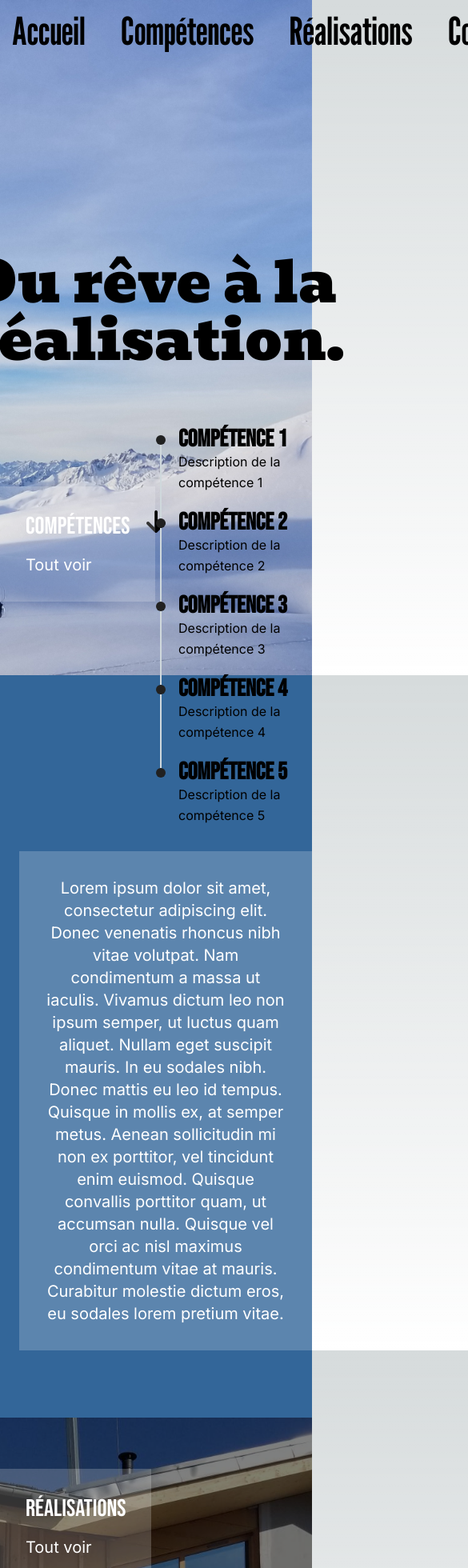
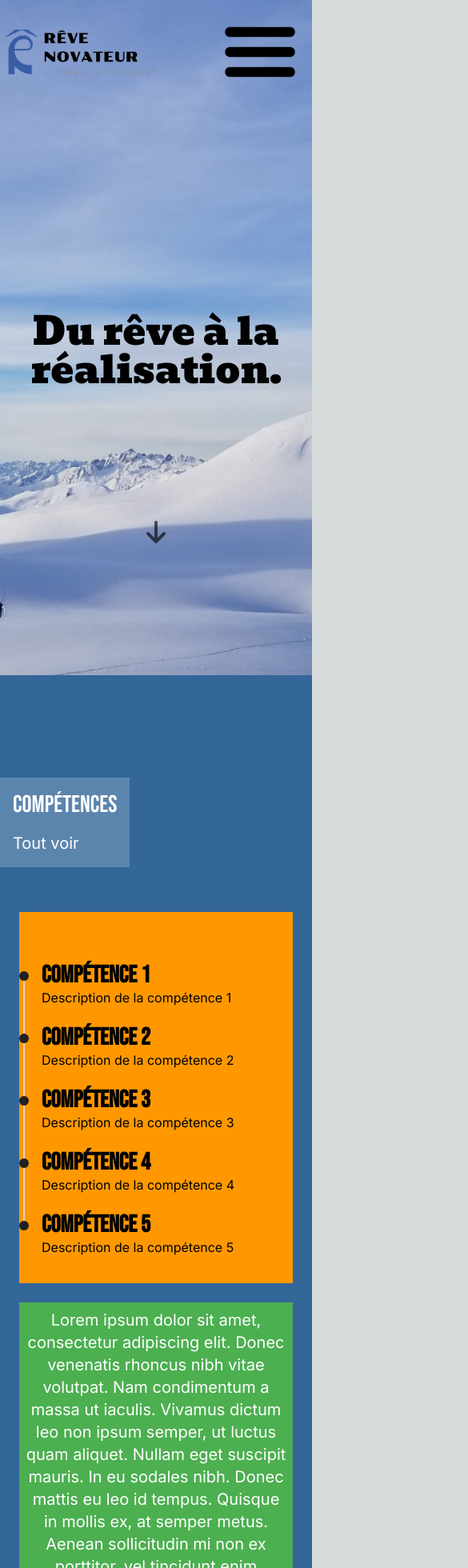
Before and after one commit to little-petal/reve-novateur, a Next.js app: page / in a window 390 px wide. Shown: the top 1960 px of the page at 80% size, 585 px wide, since content can reach past the window. Built offline with nearby package versions, Linux system fonts and the light colour scheme; a web font is replaced by a local one.

Commit message:
add responsive design

```diff
--- a/src/app/page.tsx
+++ b/src/app/page.tsx
@@ -13,13 +13,13 @@ export default async function Home() {
   const skills = JSON.parse(skillsFile);
 
   return (
-    <main className='static h-screen'>
+    <main className='static lg:h-screen'>
 
       {/* Page d'accueil */}
-      <section id="nav-landing-page" className='h-full bg-cover bg-center bg-no-repeat bg-landing-page md:bg-landing-page flex flex-col snap-always snap-start relative'>
+      <section id="nav-landing-page" className='h-screen lg:h-full bg-cover bg-center bg-no-repeat bg-landing-page md:bg-landing-page flex flex-col snap-always snap-start relative'>
         <Header/>
         <div className="flex basis-1/2 items-end justify-center">
-        <p className="text-7xl font-bevan">Du rêve à la réalisation.</p>
+        <p className="text-5xl sm:text-6xl md:text-7xl font-bevan text-center">Du rêve à la réalisation.</p>
         </div>
         <div className="flex basis-1/2 flex-col items-center justify-center">
           <a href="#nav-skills"><i className="fa-solid fa-arrow-down fa-fade fa-2xl md:fa-2xl"></i></a>
@@ -27,39 +27,38 @@ export default async function Home() {
       </section>
 
       {/* Compétences */}
-      <section id="nav-skills" className="h-full flex flex-col bg-bluegray snap-always snap-start">
-        <div className="h-[10%]"></div>
-        <div className="h-full flex flex-col lg:flex-row justify-center content-center h-52">
-          <div className="flex flex-col basis-1/2">
-            <div className="absolute bg-white/20 mt-16 p-6">
+      {/* <section id="nav-skills" className="h-fit lg:h-full flex flex-col bg-red-500/50 sm:bg-orange-500/50 md:bg-yellow-500/50 lg:bg-green-500/50 xl:bg-blue-500/50 2xl:bg-purple-500/50 snap-always snap-start"> */}
+      <section id="nav-skills" className="h-fit lg:h-full flex flex-col bg-bluegray snap-always snap-start">
+        <div className="h-16 lg:h-[10%]"></div>
+        <div className="h-min lg:h-[90%] p6 relative">
+          <div className="absolute bg-white/20 z-10 mt-16 p-2 md:p-6">
             <p className="font-bebas text-white text-3xl md:text-4xl lg:text-5xl p-2">Compétences</p>
             <p className="font-inter text-white text-xl md:text-xl lg:text-2xl p-2">Tout voir</p>
           </div>
-            <div className="flex flex-row basis-2/3">
-              <div className="basis-1/2"></div>
-              <div className="basis-1/2 flex items-end">
+          <div className="lg:absolute inset-20 mt-52 lg:inset-0 grid grid-cols-1 grid-rows-3 lg:grid-cols-6 lg:grid-rows-5 p-6 gap-6">
+            <div className="bg-orange-500 w-full h-full row-span-1 lg:col-start-2 lg:col-span-2 lg:row-span-3 flex items-end">
               <List skills={skills} />
             </div>
-            </div>
-            <div className="bg-white/20 basis-1/3 ml-6 mb-6 p-6">
-              <p className="font-inter text-white text-xl md:text-xl lg:text-2xl p-2 text-center">Lorem ipsum dolor sit amet, consectetur adipiscing elit. Donec venenatis rhoncus nibh vitae volutpat. Nam condimentum a massa ut iaculis. Vivamus dictum leo non ipsum semper, ut luctus quam aliquet. Nullam eget suscipit mauris. In eu sodales nibh. Donec mattis eu leo id tempus. Quisque in mollis ex, at semper metus. Aenean sollicitudin mi non ex porttitor, vel tincidunt enim euismod. Quisque convallis porttitor quam, ut accumsan nulla. Quisque vel orci ac nisl maximus condimentum vitae at mauris. Curabitur molestie dictum eros, eu sodales lorem pretium vitae. </p>
-            </div>
-          </div>
-          <div className="flex basis-1/2 p-6">
+            <div className="bg-yellow-500 w-full h-full row-span-1 row-start-3 lg:col-span-3 lg:row-span-5">
               <img
                 src="/assets/images/skills.jpg"
                 alt="image 2"
                 className="h-full w-full object-cover"
               />
             </div>
+            <div className="bg-green-500 w-full h-full lg:col-span-3 lg:row-span-2 flex items-center">
+              <p className="font-inter text-white text-xl md:text-xl lg:text-xl xl:text-xl 2xl:text-2xl p-2 text-center">Lorem ipsum dolor sit amet, consectetur adipiscing elit. Donec venenatis rhoncus nibh vitae volutpat. Nam condimentum a massa ut iaculis. Vivamus dictum leo non ipsum semper, ut luctus quam aliquet. Nullam eget suscipit mauris. In eu sodales nibh. Donec mattis eu leo id tempus. Quisque in mollis ex, at semper metus. Aenean sollicitudin mi non ex porttitor, vel tincidunt enim euismod. Quisque convallis porttitor quam, ut accumsan nulla. Quisque vel orci ac nisl maximus condimentum vitae at mauris. </p>
             </div>
+          </div>
+        </div>
+
       </section>
 
       {/* Réalisations */}
-      <section id="nav-projects" className="h-full flex flex-col bg-bluegray relative snap-always snap-end">
-        <div className="h-[10%]"></div>
-        <div className="h-[90%] p6">
-          <div className="absolute bg-white/20 z-10 mt-16 p-6">
+      <section id="nav-projects" className="h-screen lg:h-full flex flex-col bg-bluegray relative snap-always snap-end">
+        <div className="h-16 lg:h-[10%]"></div>
+        <div className="h-full lg:h-[90%] p6 relative">
+          <div className="absolute bg-white/20 z-10 mt-16 p-2 md:p-6">
             <p className="font-bebas text-white text-3xl md:text-4xl lg:text-5xl p-2">Réalisations</p>
             <p className="font-inter text-white text-xl md:text-xl lg:text-2xl p-2">Tout voir</p>
           </div>
@@ -68,10 +67,10 @@ export default async function Home() {
       </section>
 
       {/* Contact */}
-      <section id="nav-contact" className="h-full flex flex-col bg-bluegray snap-always snap-end">
-        <div className="h-[10%]"></div>
-        <div className="h-[90%] p6">
-          <div className="absolute bg-white/20 z-10 mt-16 p-6">
+      <section id="nav-contact" className="h-screen lg:h-full flex flex-col bg-bluegray snap-always snap-end">
+        <div className="h-16 lg:h-[10%]"></div>
+        <div className="h-full lg:h-[90%] p6">
+          <div className="absolute bg-white/20 z-10 mt-16 p-2 md:p-6">
             <p className="font-bebas text-white text-3xl md:text-4xl lg:text-5xl p-2">Contact</p>
           </div>
         </div>
--- a/src/components/Header.tsx
+++ b/src/components/Header.tsx
@@ -7,6 +7,8 @@ import { useEffect, useState } from "react";
 
 export const Header = () => {
   const [header, setHeader] = useState(false);
+  const [open, setOpen] = useState(false);
+
 
   const scrollHeader = () => {
     if (window.scrollY >= 300) {
@@ -19,6 +21,8 @@ export const Header = () => {
   useEffect(() => {
     window.addEventListener('scroll', scrollHeader)
   }, []);
+
+  const navStyles = open ? "p-6 bg-black/70 text-7xl text-white absolute h-screen top-0 right-0 lg:block" : "hidden lg:flex lg:text-5xl";
 
   return  (
     <div className={header ? "fixed z-20 top-0 w-[100%] h-[10%] bg-white text-8xl" : "bg-[transparent] text-3xl snap-always snap-start"}>
@@ -33,23 +37,32 @@ export const Header = () => {
             priority
           />
         </div>
-        <div className="flex basis-1/2 items-center justify-end p-[10px] font-league text-5xl">
-          <nav>
-            <ul className="flex gap-[20px] space-x-6">
+        <div className="flex basis-1/2 items-center justify-end p-[10px] font-league">
+          <nav className={navStyles}>
+            <ul className="flex flex-col lg:flex-row gap-[40px] lg:gap-[20px] lg:space-x-6 mt-32 lg:mt-0">
               <li>
-                <Link href='#nav-landing-page'>Accueil</Link>
+                <Link className="hover:text-gray-600" href='#nav-landing-page'>Accueil</Link>
               </li>
               <li>
-                <Link href='#nav-skills'>Compétences</Link>
+                <Link className="hover:text-gray-600" href='#nav-skills'>Compétences</Link>
               </li>
               <li>
-                <Link href='#nav-projects'>Réalisations</Link>
+                <Link className="hover:text-gray-600" href='#nav-projects'>Réalisations</Link>
               </li>
               <li>
-                <Link href='#nav-contact'>Contact</Link>
+                <Link className="hover:text-gray-600" href='#nav-contact'>Contact</Link>
               </li>
             </ul>
           </nav>
+          <Image
+            className="object-scale-down z-10 lg:hidden"
+            src={open ? "/assets/icons/close.png" : "/assets/icons/hamburger.png"}
+            alt="Menu"
+            width={header ? 70 : 100}
+            height={37}
+            priority
+            onClick={() => setOpen(!open)}
+          />
         </div>
       </div>
     </div>
--- a/src/components/List.tsx
+++ b/src/components/List.tsx
@@ -17,8 +17,7 @@ interface Props {
 
 export function List({skills}: Props) {
   return (
-    <div className="w-full">
-      <Timeline>
+      <Timeline className="lg:place-items-end xl:place-items-center">
         {skills.map((skill) => (
           <TimelineItem key={skill.id}>
             {(skill.id != skills.length) && <TimelineConnector />}
@@ -37,6 +36,5 @@ export function List({skills}: Props) {
         )
         )}
       </Timeline>
-    </div>
   );
 }
```
Also changed, not shown: public/assets/icons/close.png (added), public/assets/icons/hamburger.png (added). Lines whose indentation alone changed are shown as unchanged.
